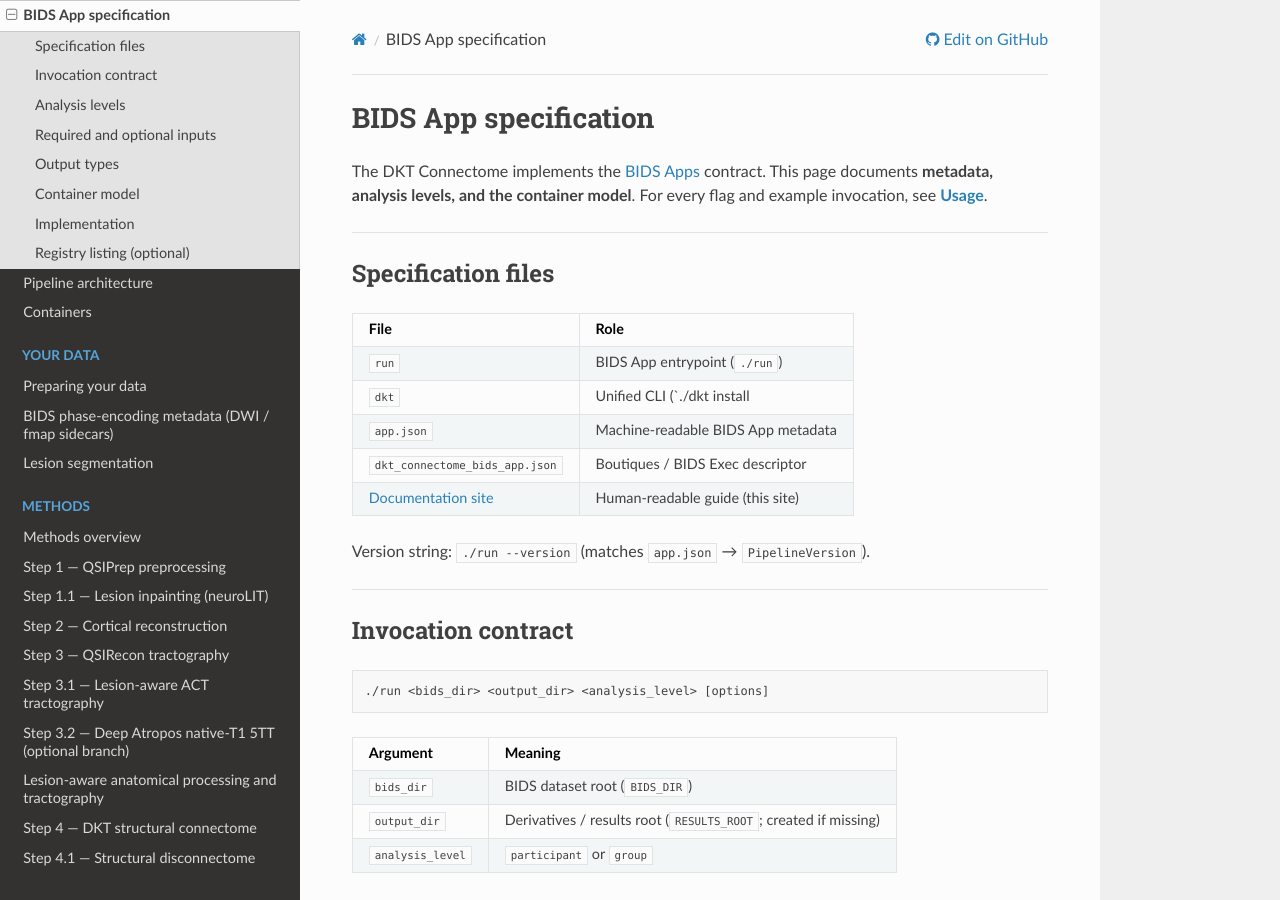
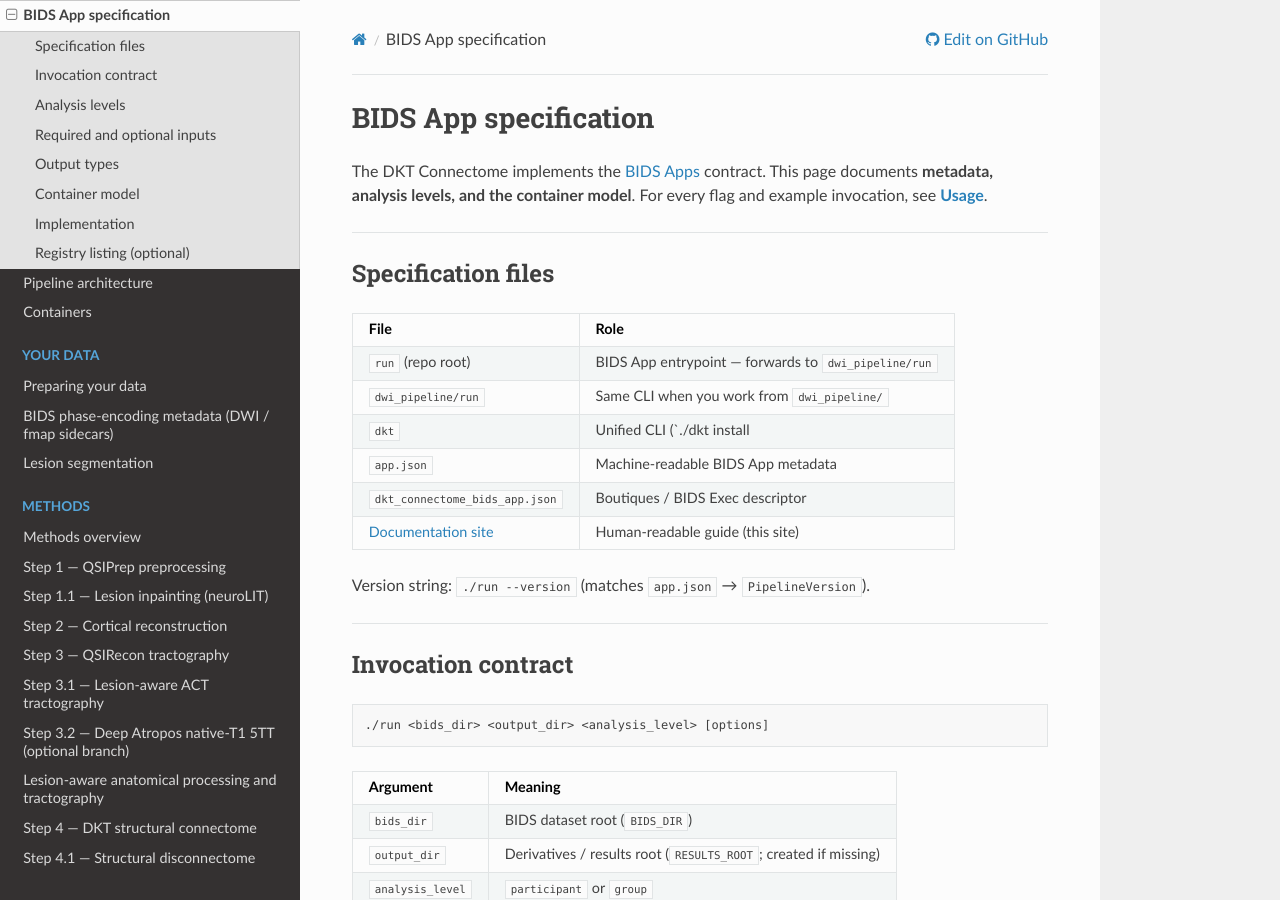
Before and after one commit to phindagijimana/dkt_connectome, a Sphinx documentation site: the page built from dwi_pipeline/docs/bids_app.md, in a window 1280 px wide and 900 px high. Built offline with Sphinx 7.4.7 and the Read the Docs theme 3.1.0, drawn with Linux system fonts in a browser that asks for light colours.

Commit message:
Add root BIDS App ./run and set registry docs to 0.3.0 (#19)

```diff
--- a/dwi_pipeline/docs/bids_app.md
+++ b/dwi_pipeline/docs/bids_app.md
@@ -8,8 +8,9 @@
 
 | File | Role |
 |------|------|
-| [`run`](https://github.com/phindagijimana/dkt_connectome/blob/main/dwi_pipeline/run) | BIDS App entrypoint (`./run`) |
-| [`dkt`](https://github.com/phindagijimana/dkt_connectome/blob/main/dwi_pipeline/dkt) | Unified CLI (`./dkt install|pull|run|log|check`) |
+| [`run`](https://github.com/phindagijimana/dkt_connectome/blob/main/run) (repo root) | BIDS App entrypoint — forwards to `dwi_pipeline/run` |
+| [`dwi_pipeline/run`](https://github.com/phindagijimana/dkt_connectome/blob/main/dwi_pipeline/run) | Same CLI when you work from `dwi_pipeline/` |
+| [`dkt`](https://github.com/phindagijimana/dkt_connectome/blob/main/dkt) | Unified CLI (`./dkt install|pull|run|log|check`) |
 | [`app.json`](https://github.com/phindagijimana/dkt_connectome/blob/main/dwi_pipeline/app.json) | Machine-readable BIDS App metadata |
 | [`dkt_connectome_bids_app.json`](https://github.com/phindagijimana/dkt_connectome/blob/main/dwi_pipeline/dkt_connectome_bids_app.json) | Boutiques / BIDS Exec descriptor |
 | [Documentation site](home.md) | Human-readable guide (this site) |
```
Also changed, not shown: README.md (+1 -1 lines), dwi_pipeline/RELEASE_NOTES.md (+1 -1 lines), dwi_pipeline/docs/changelog.md (+1 -0 lines), dwi_pipeline/docs/maintainer/bids_apps_registry.md (+18 -18 lines), dwi_pipeline/docs/maintainer/remaining.md (+2 -1 lines), 3 other files.
